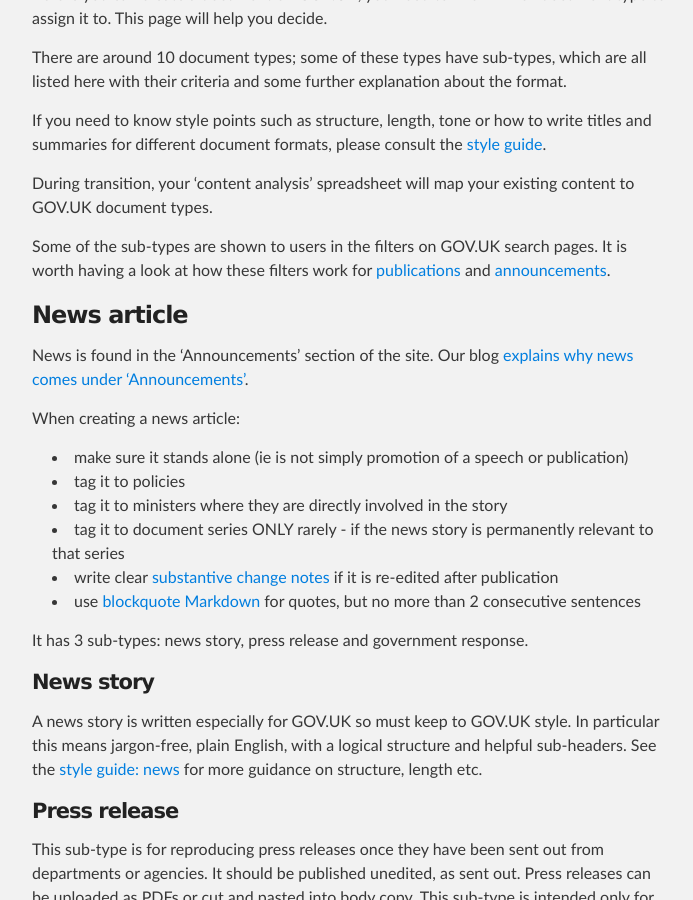
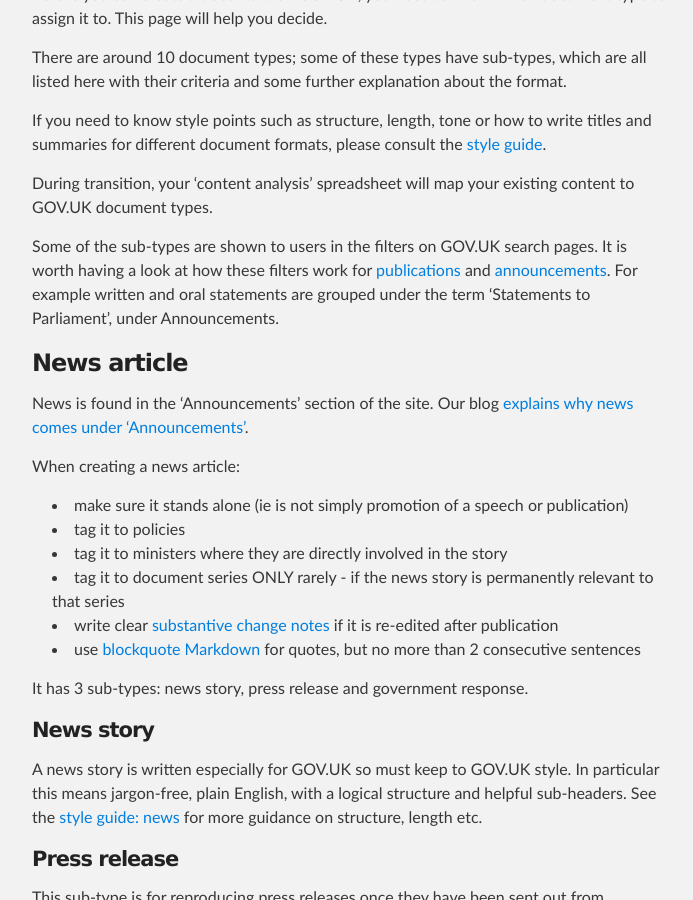
Before and after one commit to alphagov/inside-government-admin-guide, a Jekyll site: the page built from creating-documents/document-types.md, in a window 1280 px wide and 900 px high, scrolled down 373 px. Shown: the whole window, without its empty margins (288-981 px from the left). Built offline with Jekyll 4.4.1, drawn with Linux system fonts in a browser that asks for light colours.

Commit message:
Update document-types.md

```diff
--- a/creating-documents/document-types.md
+++ b/creating-documents/document-types.md
@@ -13,7 +13,7 @@
 
 During transition, your 'content analysis' spreadsheet will map your existing content to GOV.UK document types.
 
-Some of the sub-types are shown to users in the filters on GOV.UK search pages. It is worth having a look at how these filters work for [publications](https://www.gov.uk/government/publications) and [announcements](https://www.gov.uk/government/announcements).
+Some of the sub-types are shown to users in the filters on GOV.UK search pages. It is worth having a look at how these filters work for [publications](https://www.gov.uk/government/publications) and [announcements](https://www.gov.uk/government/announcements). For example written and oral statements are grouped under the term 'Statements to Parliament', under Announcements.
 
 
 ### News article
```
